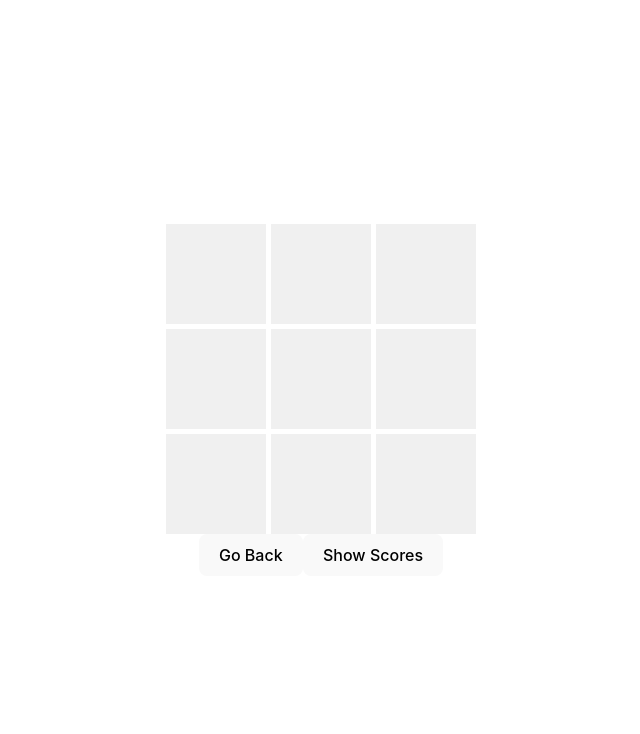
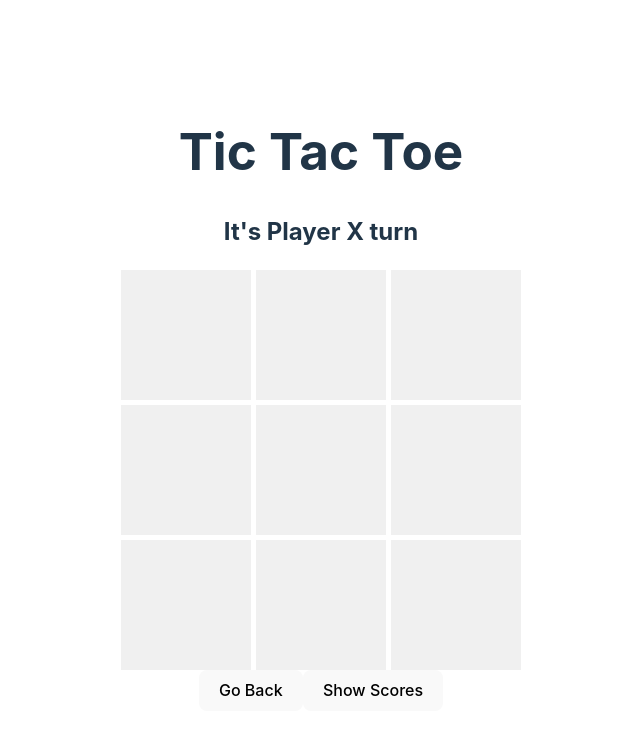
Before and after one commit to oscarkannerstedt/MI-fed23-js-vue-tictactoe, a Vue app: page / in a window 1280 px wide. Both pictures are taken after a click on the button "Start Game". Shown: the top 734 px of the page, without its empty margins (319-959 px from the left). Built offline with nearby package versions, Linux system fonts and the light colour scheme.

Commit message:
[Added] - heading & currentPlayers turn

```diff
--- a/src/App.vue
+++ b/src/App.vue
@@ -1,5 +1,6 @@
 <template>
   <div id="app">
+    <h1>Tic Tac Toe</h1>
     <PlayerInput v-if="!playersSet" @playersSet="playersSetHandler" />
     <TicTacToeBoard v-else @winner="setWinner" @gameUpdated="gameUpdatedHandler" @goBack="playersSet = false" />
   </div>
--- a/src/components/TicTacToeBoard.vue
+++ b/src/components/TicTacToeBoard.vue
@@ -1,5 +1,6 @@
 <template>
   <div>
+    <h2>It's {{ getPlayerName(currentPlayer) }} turn</h2>
     <div class="board">
       <div
         v-for="(cell, index) in board"
@@ -45,6 +46,12 @@ export default defineComponent({
     const winner = ref<string | null>(null);
     const isDraw = ref(false);
     const showScores = ref(false);
+
+    const getPlayerName = (player: "X" | "O") => {
+      return player === "X"
+        ? localStorage.getItem("playerX") || "Player X"
+        : localStorage.getItem("playerO") || "Player O";
+    };
 
     const checkWinner = () => {
       const winningCombination = [
@@ -175,6 +182,7 @@ export default defineComponent({
       toggleScores,
       resetScores,
       getScores,
+      getPlayerName,
     };
   },
 });
@@ -183,18 +191,23 @@ export default defineComponent({
 <style scoped>
 .board {
   display: grid;
-  grid-template-columns: repeat(3, 100px);
+  grid-template-columns: repeat(3, 130px);
   gap: 5px;
 }
 
 .cell {
-  width: 100px;
-  height: 100px;
+  width: 130px;
+  height: 130px;
   display: flex;
   justify-content: center;
   align-items: center;
   background-color: #f0f0f0;
   cursor: pointer;
-  font-size: 24px;
+  font-size: 55px;
+  color: black;
+}
+
+.cell:hover {
+  background-color: #e0e0e0;
 }
 </style>
```
